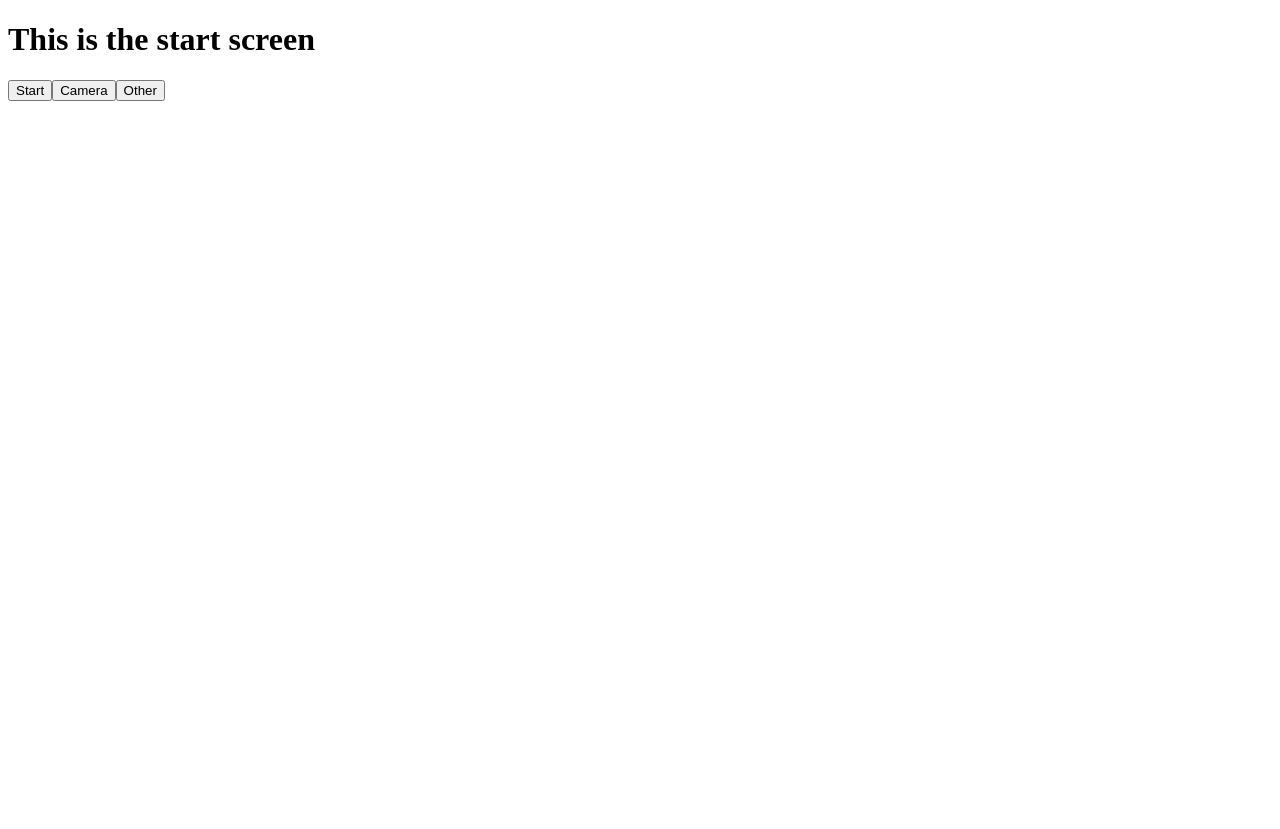
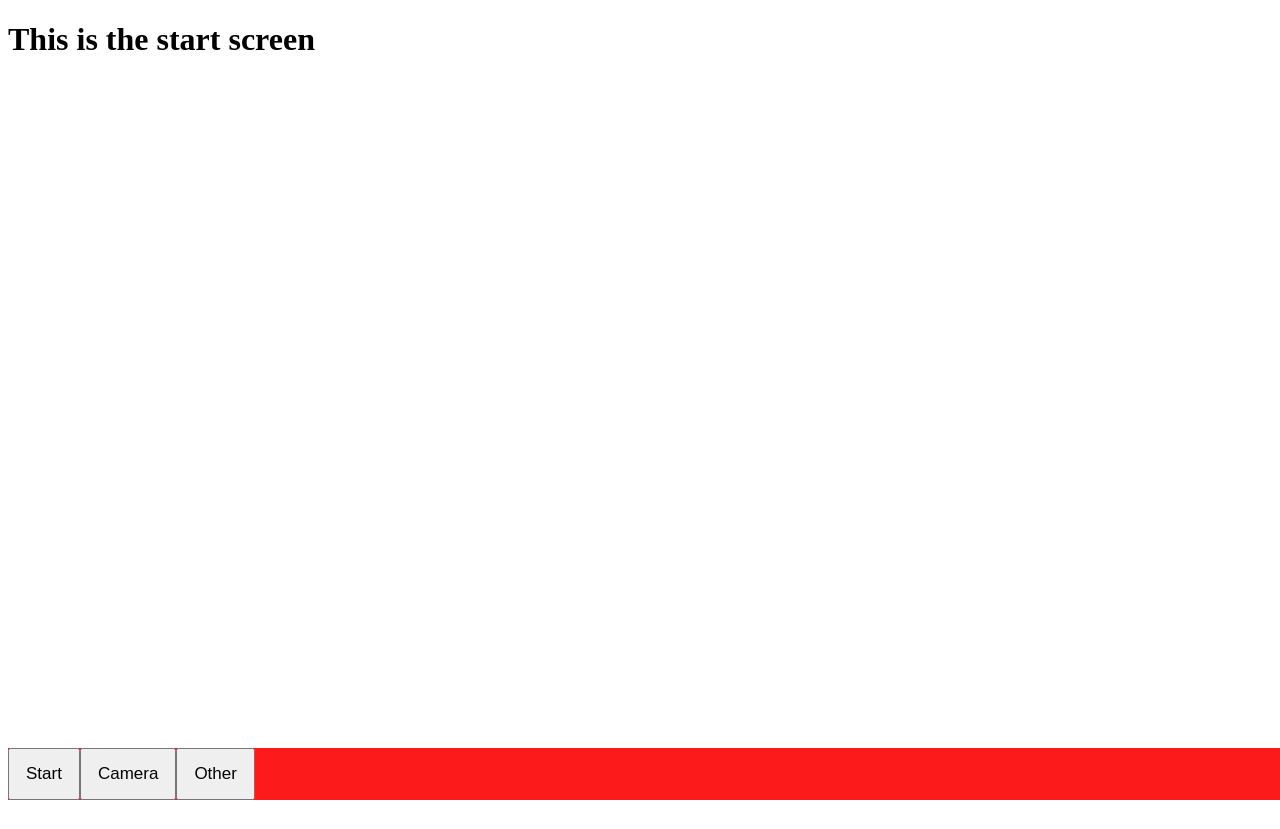
Before and after one commit to jorensjongers/itsago-frontend, a React app: page / in a window 1280 px wide. Built offline with nearby package versions, Linux system fonts and the light colour scheme; the HTML template or start-up script is replaced by a standard one.

Commit message:
add css to navbar

```diff
--- a/src/styles/app.scss
+++ b/src/styles/app.scss
@@ -1 +1,2 @@
 @import 'components/screen.scss';
+@import 'components/navbar.scss';
--- /dev/null
+++ b/src/styles/components/navbar.scss
@@ -0,0 +1,30 @@
+/* Place the navbar at the bottom of the page, and make it stick */
+.navbar {
+    background-color: rgb(253, 26, 26);
+    position: fixed;
+    bottom: 0;
+    width: 100%;
+  }
+
+  /* Style the links inside the navigation bar */
+  .navbar button {
+    float: left;
+    display: block;
+    color: #050202;
+    text-align: center;
+    padding: 14px 16px;
+    text-decoration: none;
+    font-size: 17px;
+  }
+
+  /* Change the color of links on hover */
+  .navbar button:hover {
+    background-color: #ddd;
+    color: black;
+  }
+
+  /* Add a color to the active/current link */
+  .navbar button.active {
+    background-color: #4CAF50;
+    color: white;
+  }
```
